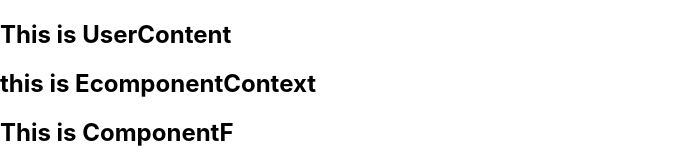
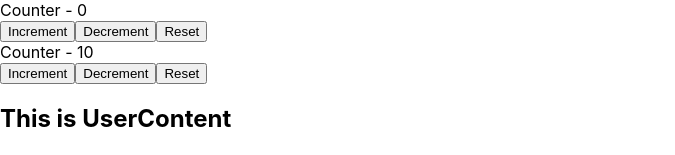
Before and after one commit to Rajukunchala321/codingPractices, a React (Create React App) app: page / in a window 1280 px wide. Shown: the top 155 px of the page, without its empty margins (0-675 px from the left). Built offline with nearby package versions, Linux system fonts and the light colour scheme; no server answers.

Commit message:
UseReducer

```diff
--- a/src/App.js
+++ b/src/App.js
@@ -12,6 +12,7 @@
 import DataFetching from './UseEffect/DataFetching';
 import SinglePostDataFetch from './UseEffect/SinglePostDataFetch';
 import ComponentC from './UseContextHook/ComponentC';
+import MultiUseReducer from './UseReducer/MultiUseReducer';
 
 export const UserContent = React.createContext();
 
@@ -19,6 +20,7 @@
 
   return (
     <>
+    <MultiUseReducer />
     <UserContent.Provider value="This is UserContent">
       <ComponentC />
     </UserContent.Provider>
--- /dev/null
+++ b/src/UseReducer/MultiUseReducer.js
@@ -0,0 +1,47 @@
+import React, {useReducer} from 'react'
+
+const initalState = {
+    firstCounter:0,
+    secondCouter:10,
+}
+const reducer =(state, action)=>{
+    switch(action.type){
+        case 'increment':
+            return {...state, firstCounter: state.firstCounter + action.value}
+        case 'decrement':
+            return {...state, firstCounter: state.firstCounter - action.value}
+            case 'increment2':
+            return {...state, secondCouter: state.secondCouter + action.value}
+        case 'decrement2':
+            return {...state, secondCouter: state.secondCouter - action.value}
+        case 'reset' :
+            return initalState
+        default:
+            return state
+
+    }
+}
+
+function MultiUseReducer() {
+    const [count, dispatch] = useReducer(reducer, initalState)
+    console.log(count)
+
+  return (
+   <>
+    <div>
+      <div>Counter - {count.firstCounter}</div>
+      <button onClick={()=>dispatch({type:'increment', value:1})}>Increment</button>
+      <button onClick={()=>dispatch({type:'decrement', value:1})}>Decrement</button>
+      <button onClick={()=>dispatch({type:'reset', value:1})}>Reset</button>
+    </div>
+    <div>
+      <div>Counter - {count.secondCouter}</div>
+      <button onClick={()=>dispatch({type:'increment2', value:5})}>Increment</button>
+      <button onClick={()=>dispatch({type:'decrement2', value:5})}>Decrement</button>
+      <button onClick={()=>dispatch({type:'reset', value:0})}>Reset</button>
+    </div>
+    </>
+  )
+}
+
+export default MultiUseReducer;
```
